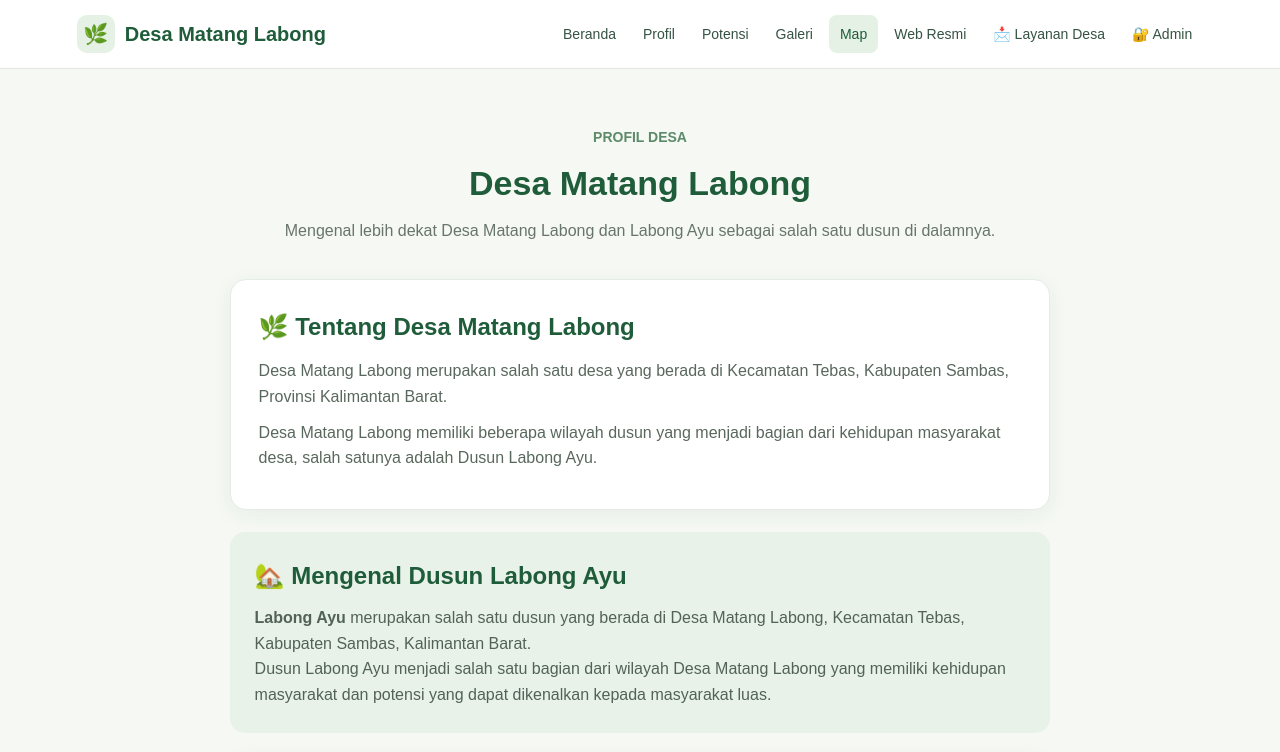
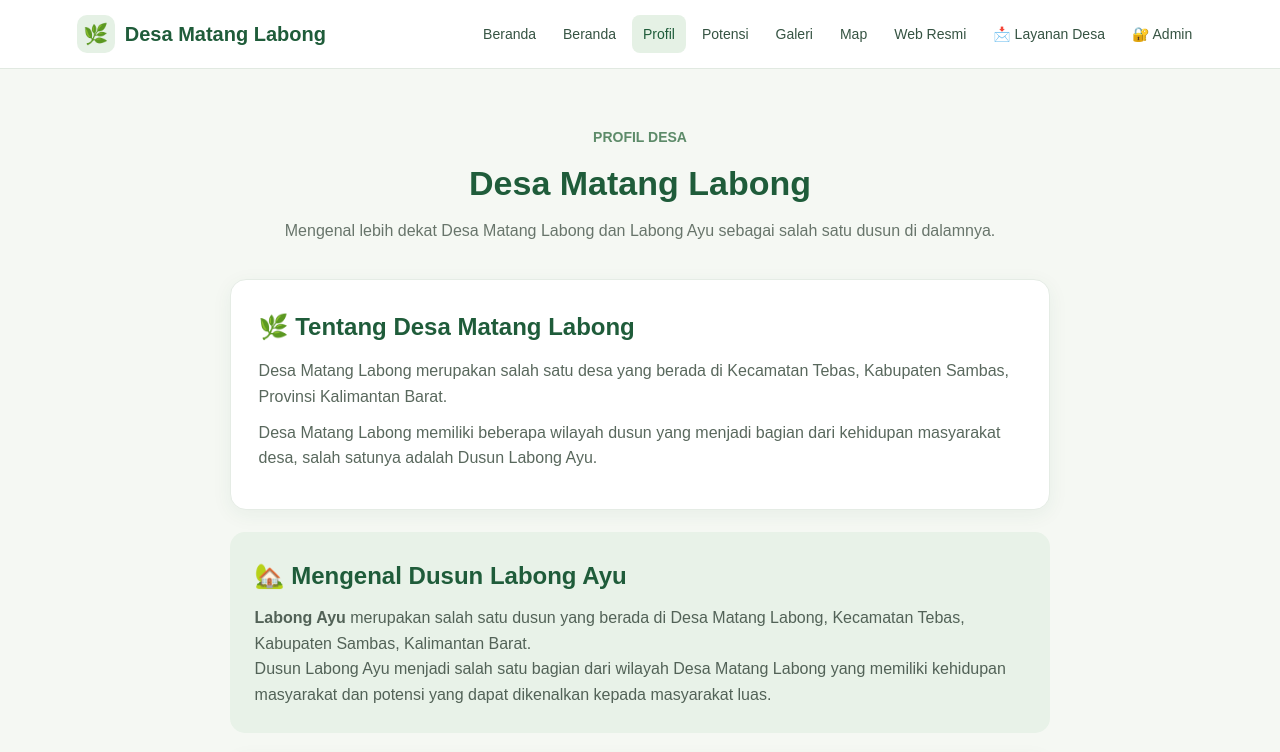
Before and after one commit to akunserin/labongayu, a plain HTML site: page profil.html in a window 1280 px wide. Shown: the top 752 px of the page. Drawn offline with Linux system fonts and the light colour scheme.

Commit message:
Update navigation links and set active class

```diff
--- a/profil.html
+++ b/profil.html
@@ -23,13 +23,15 @@ footer{background:#173f2a;color:#dce9df;text-align:center;padding:25px 10px;marg
 <body>
 <header><div class="logo"><div class="logo-icon">🌿</div><span>Desa Matang Labong</span></div><nav>
 <a href="index.html">Beranda</a>
-<a href="profil.html">Profil</a>
-<a href="potensi.html">Potensi</a>
-<a href="galeri.html">Galeri</a>
-<a href="map.html" class="active">Map</a>
-<a href="web.html">Web Resmi</a>
-<a href="layanan.html">📩 Layanan Desa</a>
-<a href="admin.html">🔐 Admin</a>
+<nav>
+    <a href="index.html">Beranda</a>
+    <a href="profil.html" class="active">Profil</a>
+    <a href="potensi.html">Potensi</a>
+    <a href="galeri.html">Galeri</a>
+    <a href="map.html">Map</a>
+    <a href="web.html">Web Resmi</a>
+    <a href="layanan.html">📩 Layanan Desa</a>
+    <a href="admin.html">🔐 Admin</a>
 </nav>
 </header>
 
```
